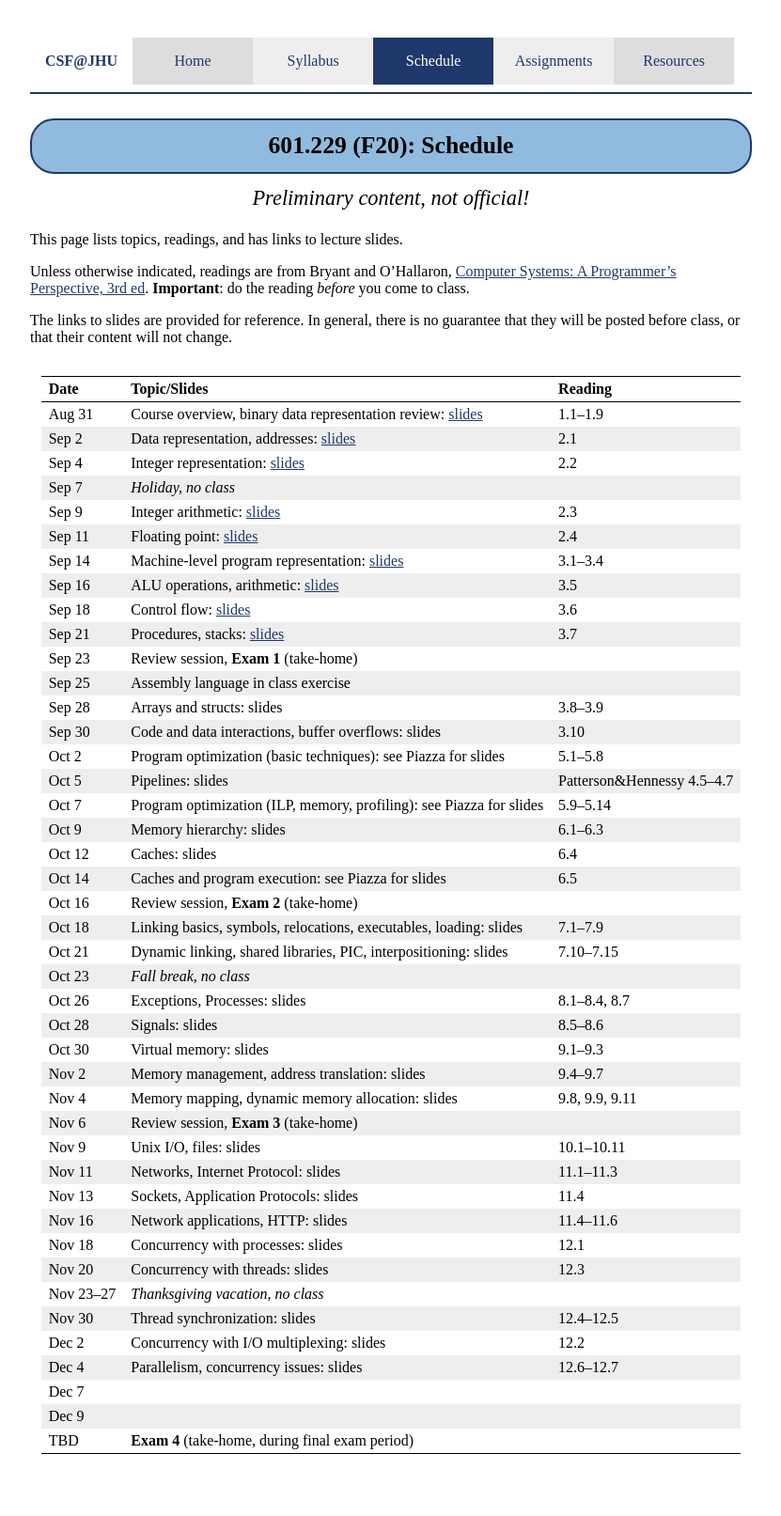
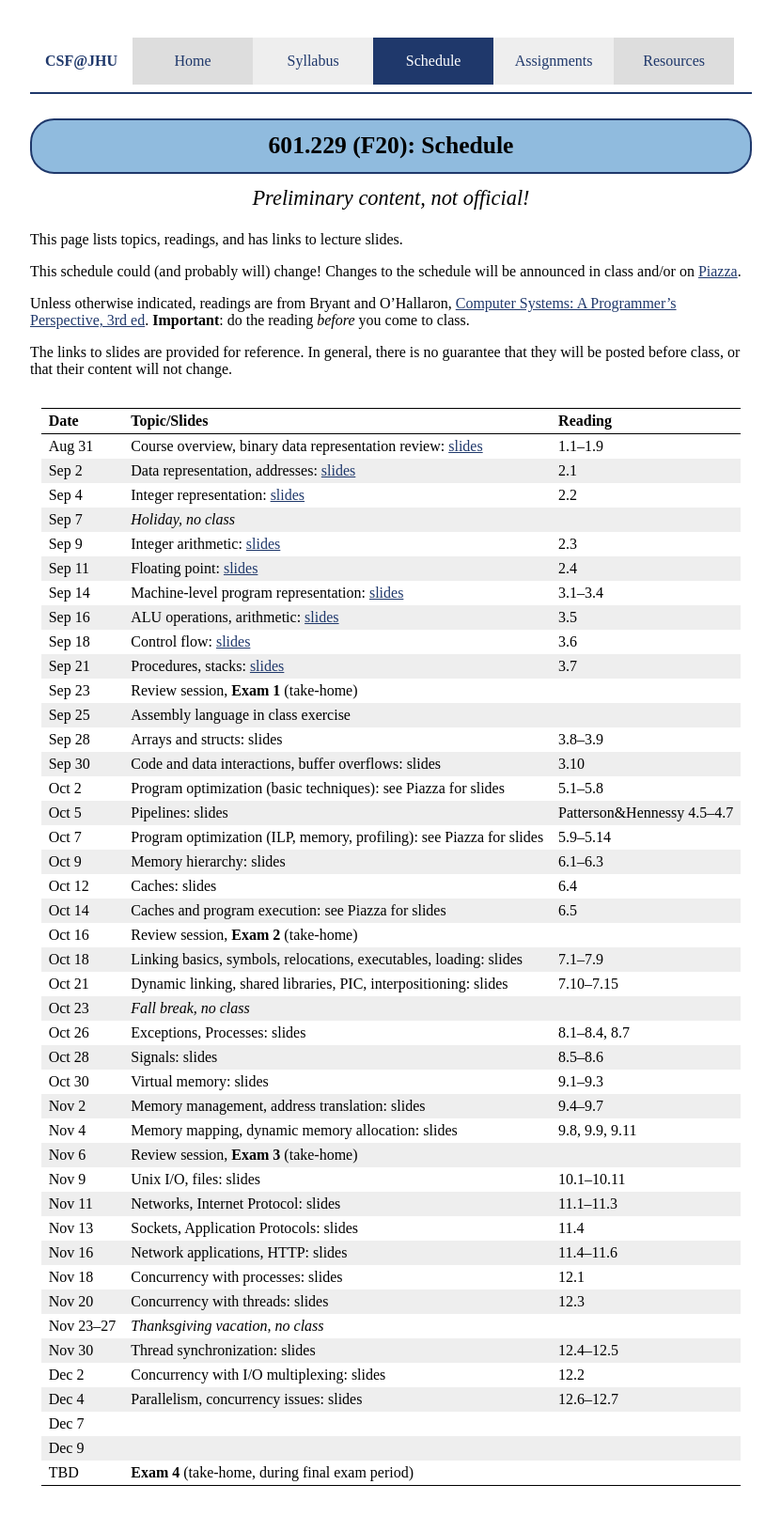
Before and after one commit to jhucsf/fall2020, a Jekyll site: the page built from schedule.md, in a window 1280 px wide. Shown: the whole page at 94% size, without its empty margins (224-1055 px from the left). Built offline with Jekyll 4.4.1, drawn with Linux system fonts in a browser that asks for light colours; before the commit the page ends 1579 px from its top, so only the background shows below that.

Commit message:
warning that schedule could change

```diff
--- a/schedule.md
+++ b/schedule.md
@@ -5,6 +5,8 @@ category: "schedule"
 ---
 
 This page lists topics, readings, and has links to lecture slides.
+
+This schedule could (and probably will) change!  Changes to the schedule will be announced in class and/or on [Piazza](https://piazza.com/jhu/fall2020/601229).
 
 Unless otherwise indicated, readings are from Bryant and O'Hallaron, [Computer Systems: A Programmer's Perspective, 3rd ed](https://csapp.cs.cmu.edu/).  **Important**: do the reading *before* you come to class.
 
```
